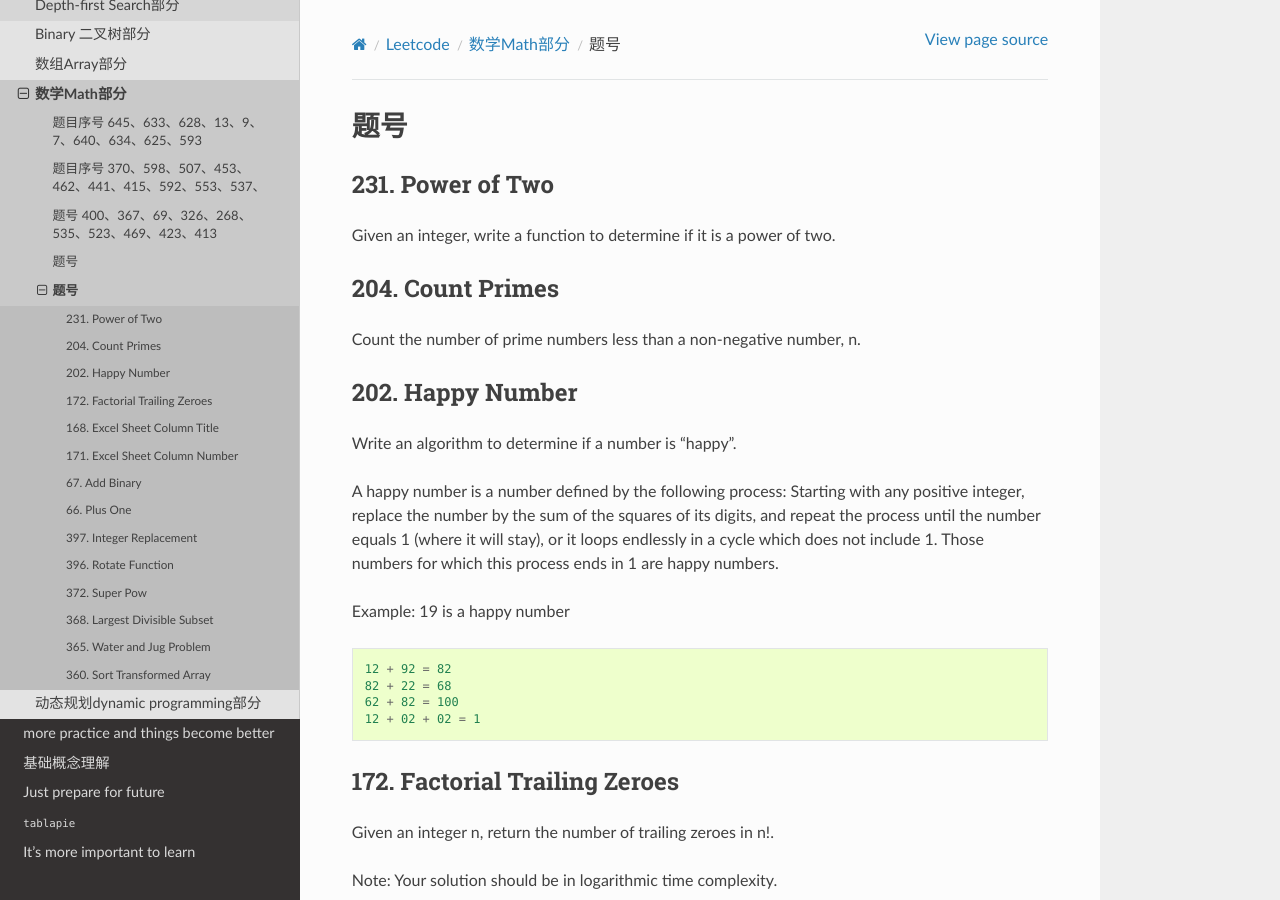
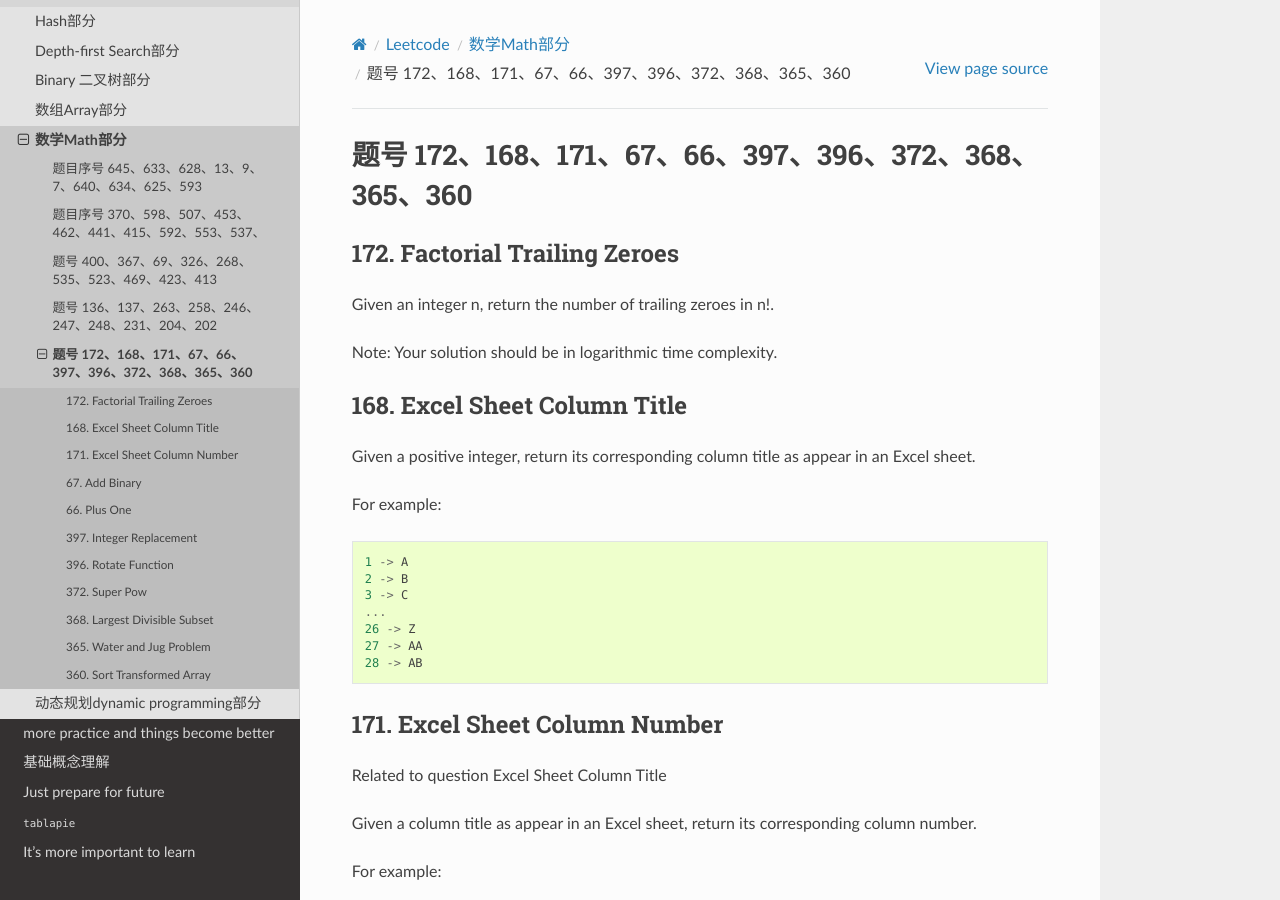
Before and after one commit to darcyWang/tianbao, a Sphinx documentation site: the page built from source/leetcode/math/mfive.rst, in a window 1280 px wide and 900 px high. Built offline with Sphinx 7.4.7 and the Read the Docs theme 2.0.0, drawn with Linux system fonts in a browser that asks for light colours.

Commit message:
Initial commit

```diff
--- a/source/leetcode/math/mfive.rst
+++ b/source/leetcode/math/mfive.rst
@@ -1,38 +1,5 @@
-题号
-======================================
-
-
-231. Power of Two
------------------
-
-Given an integer, write a function to determine if it is a power of two.
-
-
-
-
-204. Count Primes
------------------
-
-
-Count the number of prime numbers less than a non-negative number, n.
-
-
-
-
-202. Happy Number
------------------
-
-Write an algorithm to determine if a number is "happy".
-
-A happy number is a number defined by the following process: Starting with any positive integer, replace the number by the sum of the squares of its digits, and repeat the process until the number equals 1 (where it will stay), or it loops endlessly in a cycle which does not include 1. Those numbers for which this process ends in 1 are happy numbers.
-
-Example: 19 is a happy number
-::
-    12 + 92 = 82
-    82 + 22 = 68
-    62 + 82 = 100
-    12 + 02 + 02 = 1
-
+题号 172、168、171、67、66、397、396、372、368、365、360
+=======================================================
 
 
 
```
Also changed, not shown: source/leetcode/math/mfour.rst (+36 -2 lines).
